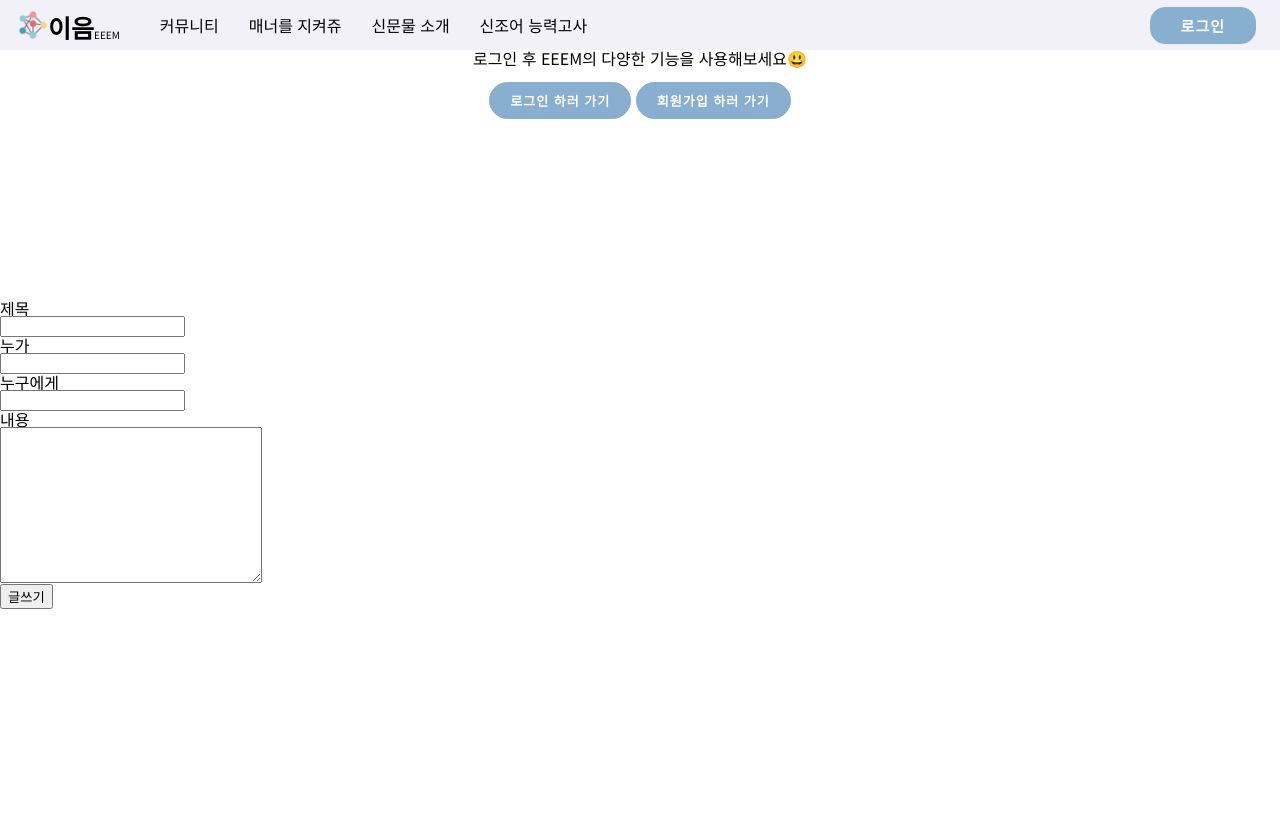
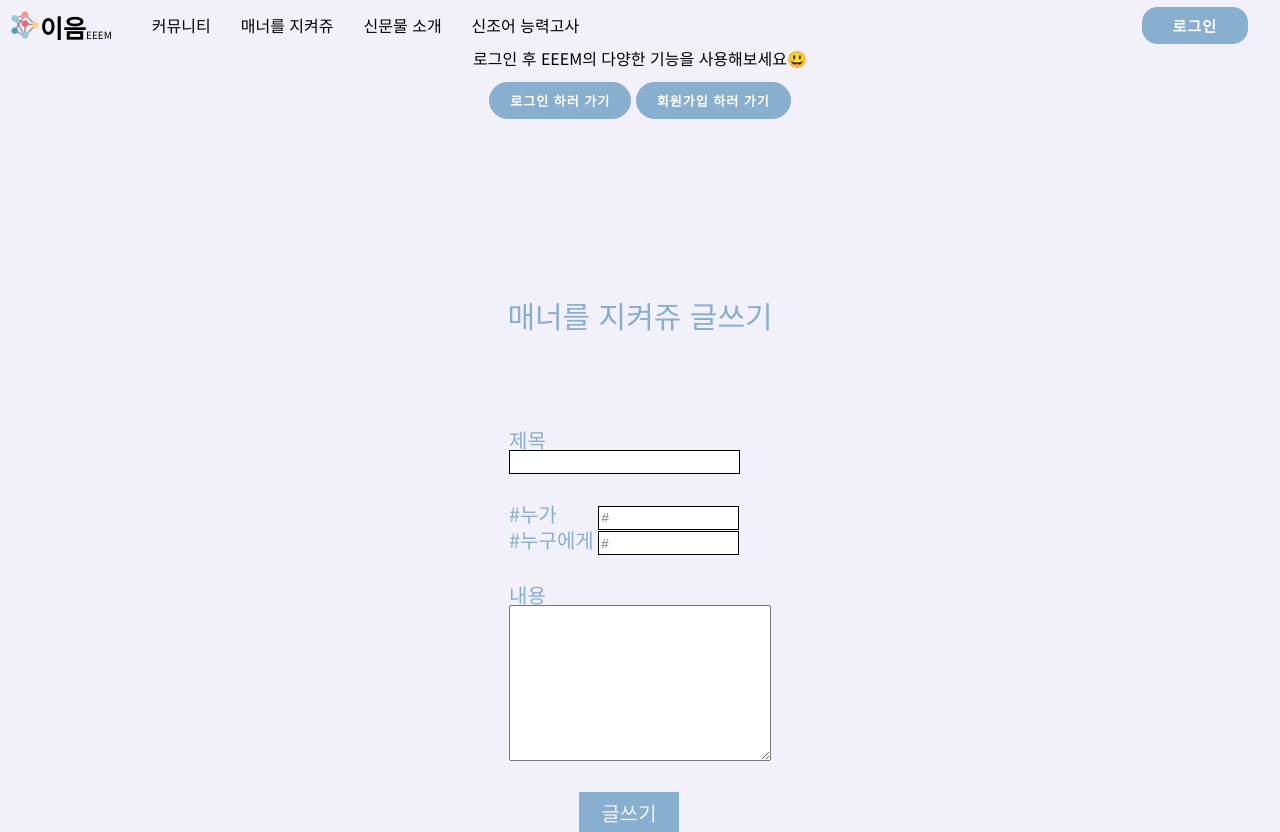
Before and after one commit to juliajh/EEEM, a Django app: page /manner/addmanner/ in a window 1280 px wide. Before the commit the page ends 609 px from the top, so only its background shows below. Run offline with Django 3.2, Linux system fonts and the light colour scheme; some libraries are stand-ins or nearby versions.

Commit message:
addmanner css

```diff
--- /dev/null
+++ b/gyeongsoton/main/static/css/addmanner.css
@@ -0,0 +1,46 @@
+body {
+  background-color: rgb(242, 240, 248);
+  display: flex;
+  flex-direction: column;
+  align-items: center;
+}
+
+.title {
+  padding-top: 100px;
+  font-size: 30px;
+  color: #88aed0;
+}
+
+input {
+  height: 20px;
+  border: 1px black solid;
+}
+
+label {
+  margin-bottom: 10px;
+}
+
+.box {
+  margin-bottom: 30px;
+}
+
+.box label {
+  font-size: 20px;
+  color: #88aed0;
+}
+
+.hashtag input {
+  width: 135px;
+}
+
+.submitButton {
+  position: relative;
+  left: 70px;
+  width: 100px;
+  height: 40px;
+  font-size: 20px;
+  background-color: #88aed0;
+  color: whitesmoke;
+  border: none;
+  cursor: pointer;
+}
--- a/gyeongsoton/main/templates/addManner.html
+++ b/gyeongsoton/main/templates/addManner.html
@@ -1,27 +1,34 @@
 {% extends 'base.html' %}{% load static %}{% block extrahead %}
 
 {% endblock %} {% block content %}
-
+<link rel="stylesheet" href="{% static 'css/addmanner.css' %}">
 <body>
+  <div class="title">
+    매너를 지켜쥬 글쓰기
+  </div>
   <form action="{% url 'create' %}" method="post">
     {% csrf_token %}
-    <div style="padding-top: 100px;">
+    <div class="box" style="padding-top: 100px;">
       <label for="title">제목</label><br>
-      <input type="text" name="title" id="title">
+      <input type="text" name="title" id="title" style="width: 225px;" required>
     </div>
-    <div>
-      <label for="hashtagMe">누가</label><br>
-      <input type="text" name="hashtagMe" id="hashtagMe">
+    <div class="box hashtag">
+      <div>
+        <label for="hashtagMe" style="margin-right: 37px;">#누가</label>
+        <input type="text" name="hashtagMe" placeholder="#" id="hashtagMe" required>
+      </div>
+      <div>
+        <label for="hashtagYou">#누구에게</label>
+        <input type="text" name="hashtagYou" placeholder="#" id="hashtagYou" required>
+      </div>
     </div>
-    <div>
-      <label for="hashtagYou">누구에게</label><br>
-      <input type="text" name="hashtagYou" id="hashtagYou">
+    <div class="box">
+      <label for="content">내용</label><br>
+      <textarea name="body" id="body" cols="30" rows="10" required></textarea>
     </div>
-    <div>
-      <label for="content">내용</label><br>
-      <textarea name="body" id="body" cols="30" rows="10"></textarea>
-    </div>
-    <input type="submit" value="글쓰기">
+    <button class="submitButton" type="submit">글쓰기</button>
+
+
   </form>
 </body>
 
```
Also changed, not shown: gyeongsoton/db.sqlite3.
